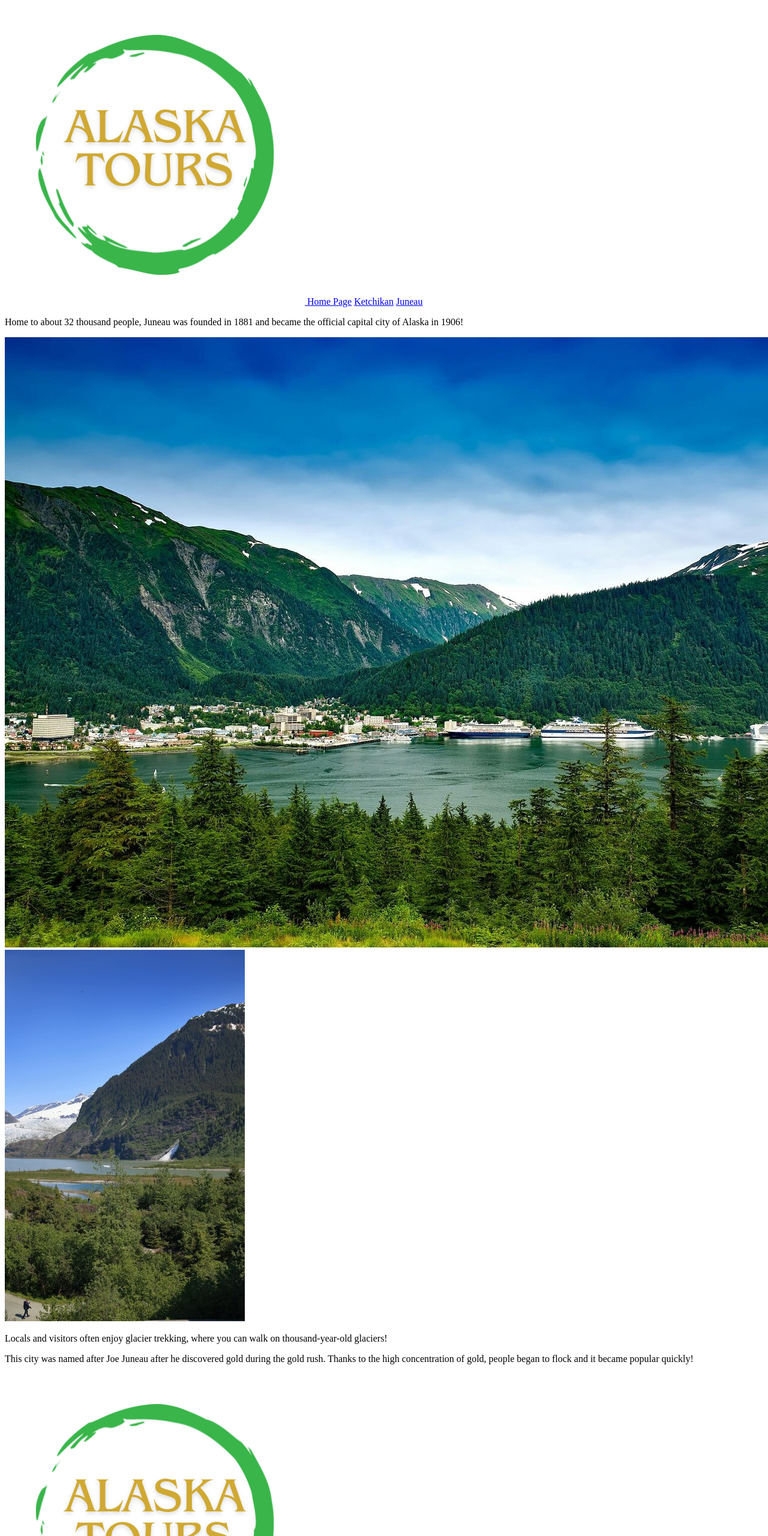
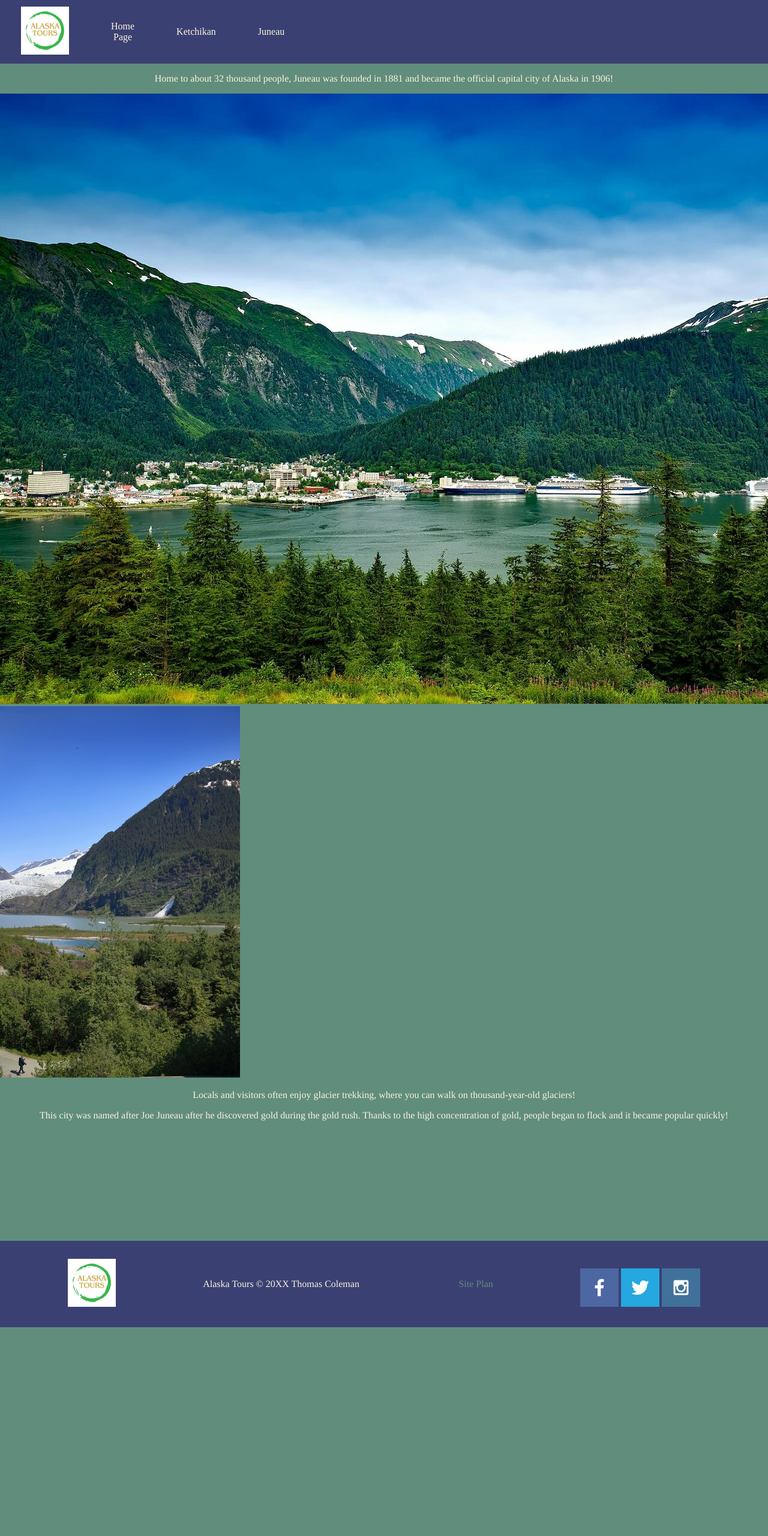
Before and after one commit to tomcole04/wdd130, a plain HTML site: page alaskatour/juneau.html in a window 1280 px wide. Shown: the top 2560 px of the page at 60% size. After the commit the page ends 2212 px from the top, so only its background shows below. Drawn offline with Linux system fonts and the light colour scheme; a web font is replaced by a local one.

Commit message:
updated home page

```diff
--- a/alaskatour/juneau.html
+++ b/alaskatour/juneau.html
@@ -4,6 +4,7 @@
     <meta charset="UTF-8">
     <meta name="viewport" content="width=device-width, initial-scale=1.0">
     <title>Juneau</title>
+    <link rel="stylesheet" href="styles/style.css">
 </head>
 <body>
     <header>
--- /dev/null
+++ b/alaskatour/styles/style.css
@@ -0,0 +1,105 @@
+@import url('https://fonts.googleapis.com/css2?family=Rock+Salt&family=Walter+Turncoat&display=swap');
+
+#content {
+    max-width: 1600px;
+    margin: 0 auto;
+}
+
+header {
+    display: grid;
+    background-color: #3B4072;
+    grid-template-columns: 120px auto;
+}
+
+#logo {
+    width: 80px;
+    grid-column: 1/2;
+    justify-self: center;
+    align-self: center;
+}
+
+#logo_link{
+    padding-top: 5px;
+    padding-bottom: 5px;
+    justify-self: center;
+    align-self: center;
+}
+
+nav a {
+    color: #FAF3DD;
+    text-decoration: none;
+    text-align: center;
+    padding: 35px;
+    justify-content: center;
+    align-content: center;
+    margin: 0 auto;
+}
+
+nav a:hover {
+    color:#3B4072;
+    background-color: #FAF3DD;
+}
+
+nav {
+    display: flex;
+    justify-content: space-around;
+    width: 100%;
+}
+
+body {
+    background-color: #618D7C;
+    margin: 0;
+    padding: 0;
+}
+
+#main_banner {
+    width: 100%;
+    grid-column: 1/11;
+}
+
+main-content {
+    display: grid;
+    grid-template-columns: 1fr 1fr;
+    grid-template-rows: 1fr 1fr 1fr;
+}
+
+h1 {
+    color: #FAF3DD;
+    font-family: 'Rock Salt', Times, Serif;
+    justify-self: center;
+}
+
+#mountains {
+    display: block;
+    margin-left: auto;
+    margin-right: auto;
+    padding-top: 30px;
+    padding-bottom: 30px;
+}
+
+p {
+    color: #FAF3DD;
+    font-family: 'Walter Turncoat', Times, Serif;
+    max-width: 100%;
+    text-align: center;
+    padding-left: 20px;
+    padding-right: 20px;
+}
+
+footer {
+    background-color: #3B4072;
+    padding: 25px 50px;
+    margin-top: 200px;
+    display: flex;
+    justify-content: space-around;
+    align-items: center;
+}
+
+footer a {
+    text-decoration: none;
+    color: #618D7C;
+}
+
+footer .social img {
+    padding-top: 15px;
+}
```
Also changed, not shown: alaskatour/index.html (+5 -3 lines), alaskatour/ketchikan.html (+2 -0 lines).
